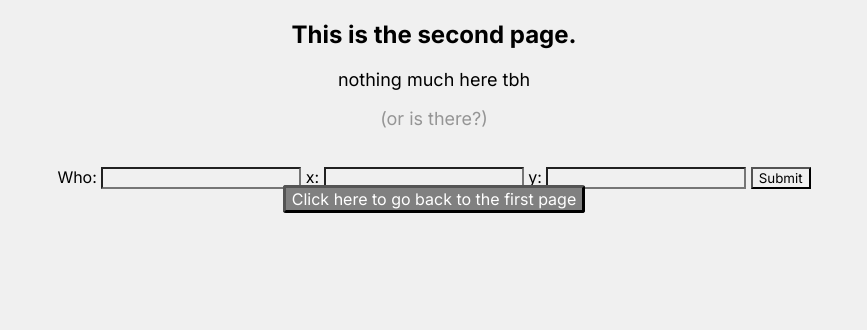
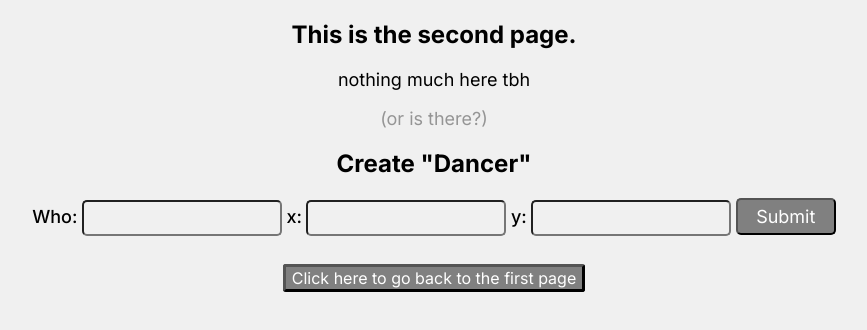
Before and after one commit to nengler1/music-recommendation-app, a plain HTML site: page html/index_two.html in a window 1280 px wide. Shown: the whole page, without its empty margins (206-1073 px from the left). Drawn offline with Linux system fonts and the light colour scheme.

```diff
--- a/html/index_two.html
+++ b/html/index_two.html
@@ -15,8 +15,8 @@
         <p>nothing much here tbh</p>
         <p id="slight">(or is there?)</p>
     </div>
-    <br>
-
+    <h2>Create "Dancer"</h2>
+    <div class="form-container">
         <form action="/api" method="POST">
             <label for="who">Who:</label>
             <input name="who" id="who" />
@@ -26,6 +26,7 @@
             <input name="y" id="y" />
             <input type="submit" />
         </form>
+    </div>
 
     <a href="index.html" class="button">Click here to go back to the first page</a>
 </body>
--- a/html/styles.css
+++ b/html/styles.css
@@ -67,3 +67,32 @@
         background-position: 0% 50%;
     }
 }
+
+.form-container {
+    display: block;
+    padding-bottom: 2em;
+}
+
+label {
+    font-size: large;
+    font-weight: 500;
+}
+
+input {
+    height: 30px;
+    border-radius: 5px;
+}
+
+input[type=submit] {
+    font-size: large;
+    width: 100px;
+    height: 37px;
+    border-radius: 5px;
+    background-color: gray;
+    color: white;
+    transition: 0.3s;
+}
+
+input[type=submit]:hover {
+    background-color: #0082ba;
+}
```
Also changed, not shown: jsapp/app.js (+29 -2 lines). Lines whose indentation alone changed are shown as unchanged.
